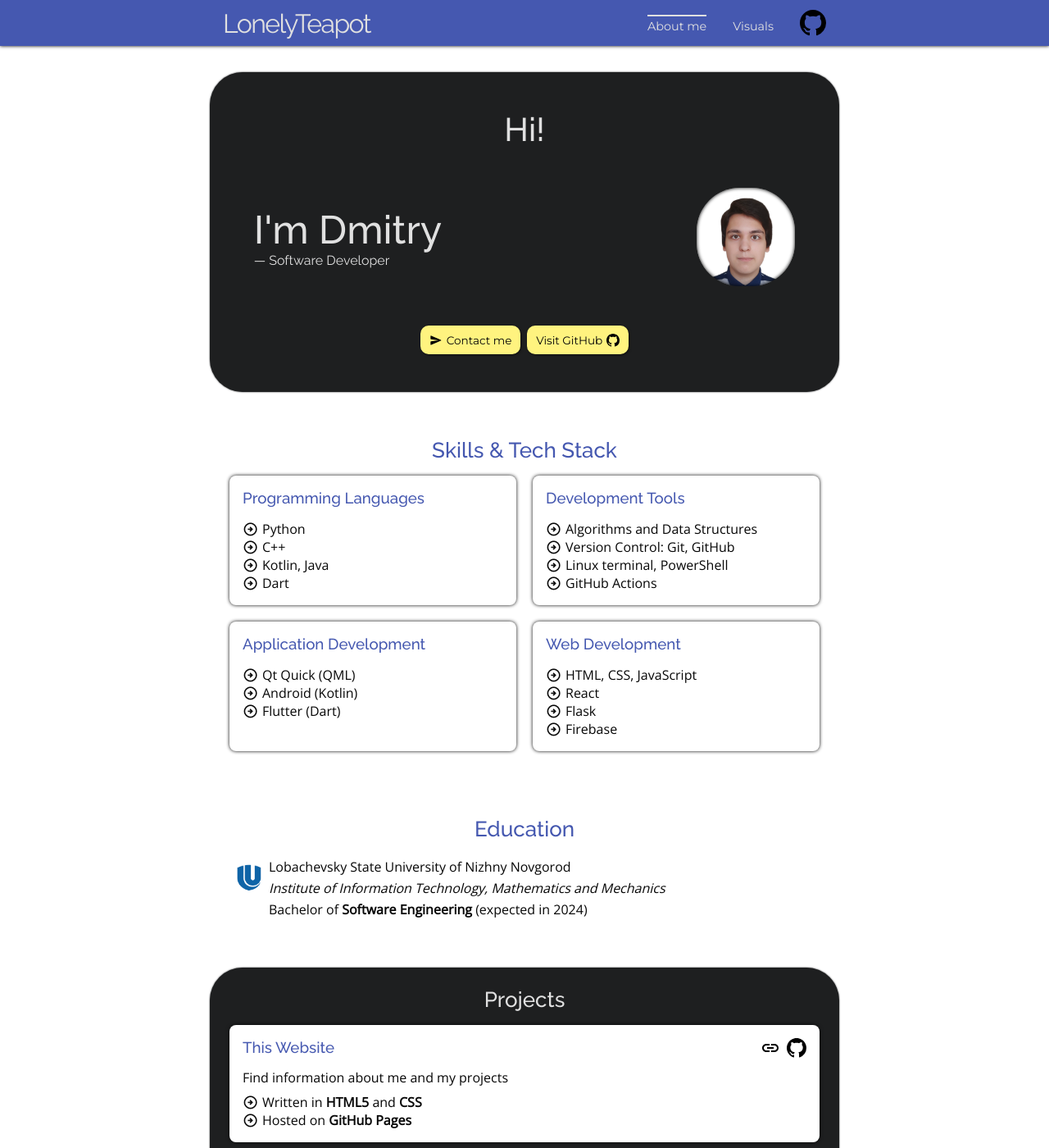
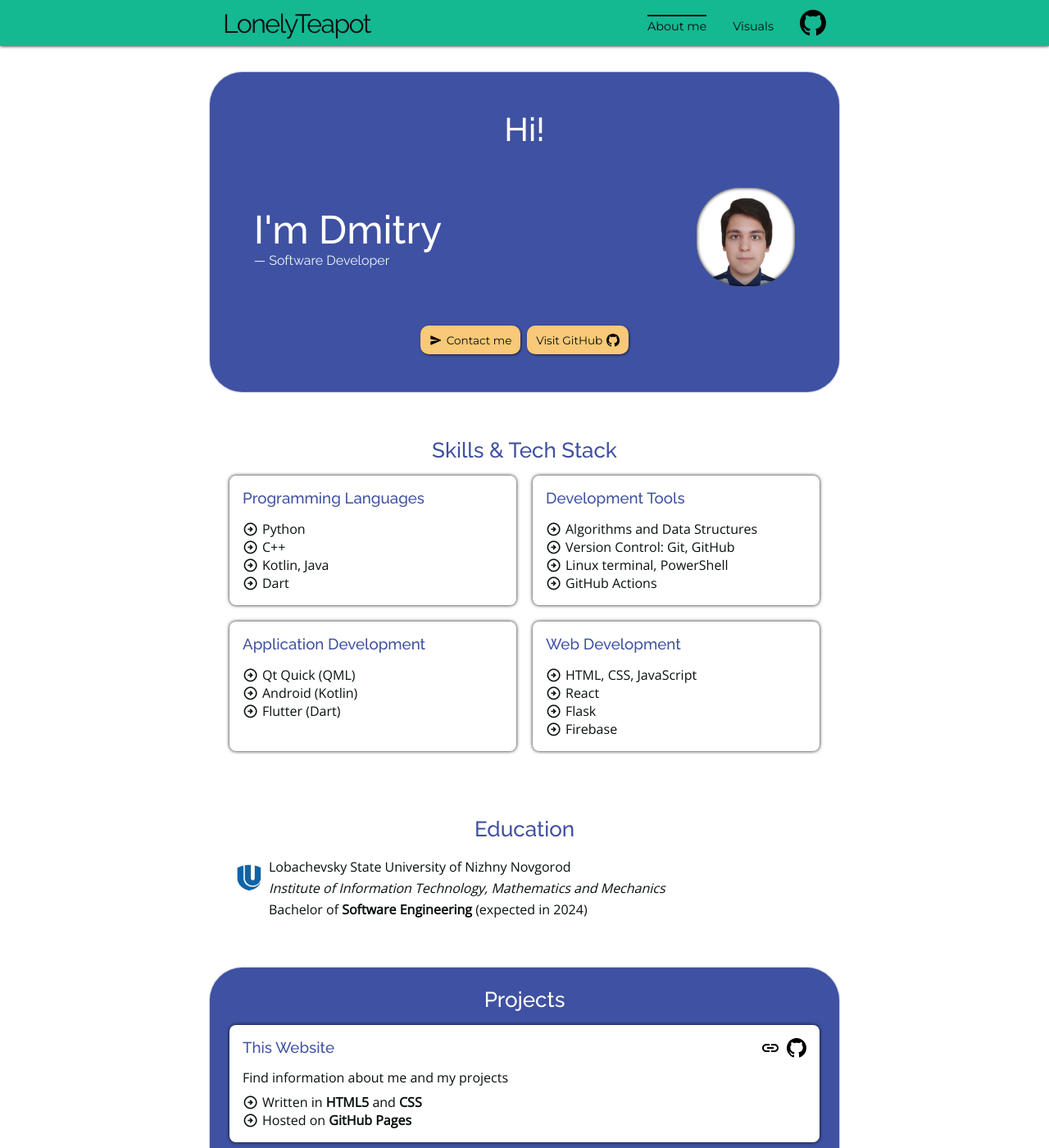
Before and after one commit to lonelyteapot/lonelyteapot.github.io, a Jekyll site: the page built from pages/index.html, in a window 1280 px wide and 1400 px high. Shown: the whole window at 82% size. Built offline with Jekyll 4.4.1, drawn with Linux system fonts in a browser that asks for light colours.

Commit message:
Change colors

```diff
--- a/css/colors.css
+++ b/css/colors.css
@@ -1,23 +1,23 @@
 .light, .Card {
     --color-background: white;
-    --color-header: #4558B0;
-    --color-text: #070707;
+    --color-header: #3F51A2;
+    --color-text: #080F0F;
 }
 
 .dark {
-    --color-background: #1E1F20;
-    --color-header: #E0E0E0;
-    --color-text: #E0E0E0;
+    --color-background: #3F51A2;
+    --color-header: #FFFFFF;
+    --color-text: #EFF7FF;
 }
 
 .dark .Button {
-    --color-background: #FFF37F;
-    --color-header: #070707;
-    --color-text: #070707;
+    --color-background: #F7C978;
+    --color-header: #080F0F;
+    --color-text: #080F0F;
 }
 
 #header {
-    --color-background: #4558B0;
-    --color-header: #E0E0E0;
-    --color-text: #E0E0E0;
+    --color-background: #14B891;
+    --color-header: #080F0F;
+    --color-text: #080F0F;
 }
```
